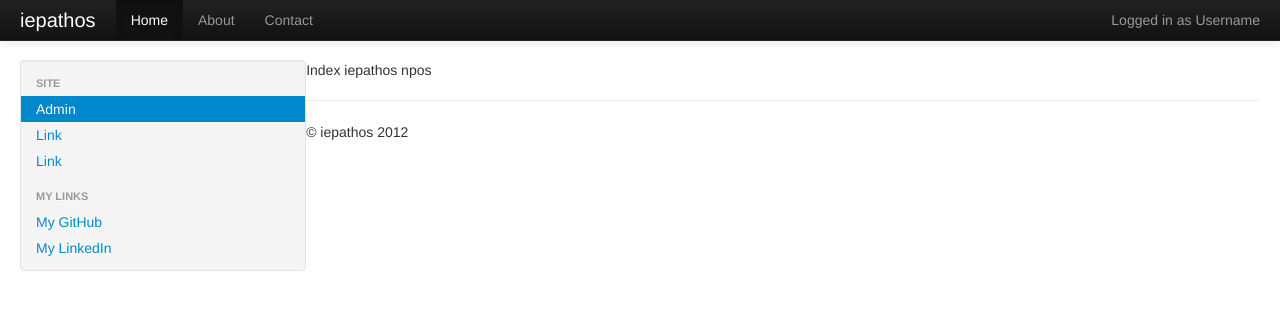
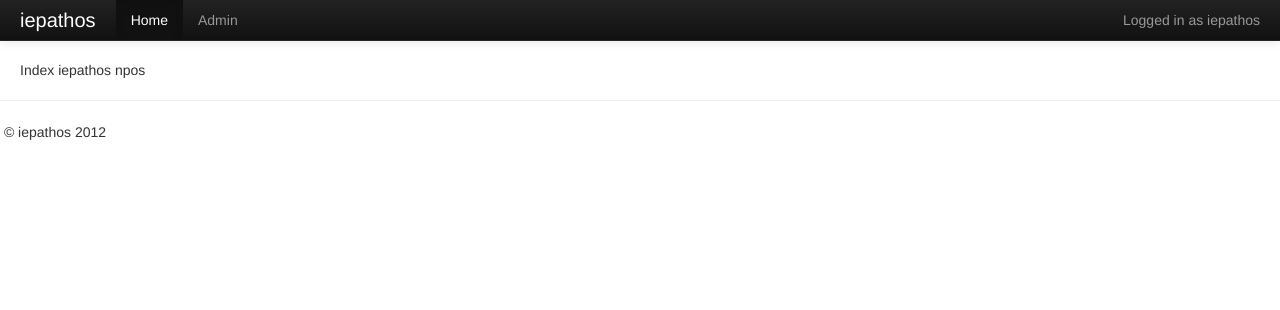
Before and after one commit to iepathos/iepathos-npos, a Django app: page / in a window 1280 px wide. Shown: the top 310 px of the page. Run offline with Django 3.2, Linux system fonts and the light colour scheme; some libraries are stand-ins or nearby versions.

```diff
--- a/iepathos/templates/base.html
+++ b/iepathos/templates/base.html
@@ -46,44 +46,31 @@
           <a class="brand" href="#">iepathos</a>
           <div class="nav-collapse collapse">
             <p class="navbar-text pull-right">
-              Logged in as <a href="#" class="navbar-link">Username</a>
+              Logged in as <a href="#" class="navbar-link">iepathos</a>
             </p>
             <ul class="nav">
               <li class="active"><a href="/">Home</a></li>
-              <li><a href="#about">About</a></li>
-              <li><a href="#contact">Contact</a></li>
+              <li><a href="/admin">Admin</a></li>
             </ul>
           </div><!--/.nav-collapse -->
         </div>
       </div>
     </div>
 
- <div class="container-fluid">
-      <div class="row-fluid">
-        <div class="span3">
-          <div class="well sidebar-nav">
-            <ul class="nav nav-list">
-              <li class="nav-header">Site</li>
-              <li class='active'><a href="/admin">Admin</a></li>
-              <li><a href="#">Link</a></li>
-              <li><a href="#">Link</a></li>
-
-              <li class="nav-header">My Links</li>
-              <li><a href="http://github.com/iepathos">My GitHub</a></li>
-              <li><a href="http://www.linkedin.com/in/glenbbaker">My LinkedIn</a></li>
-            </ul>
-          </div><!--/.well -->
-        </div><!--/span-->
 
 
 
 
+  <div class="container-fluid">
    {% block content %}{% endblock %}
+  </div><!--/container-->
+
+
 
    <div class='row-fluid'>
     <hr>
       <footer>
-        <p>&copy; iepathos 2012</p>
+        <p>&nbsp;&copy; iepathos 2012</p>
       </footer>
    </div>
     </div><!--/.fluid-container-->
--- a/static/css/style.css
+++ b/static/css/style.css
@@ -1,3 +1,5 @@
+
+
 
     /* GLOBAL STYLES
     -------------------------------------------------- */
```
Also changed, not shown: nposiepathos.py (+4 -4 lines).
